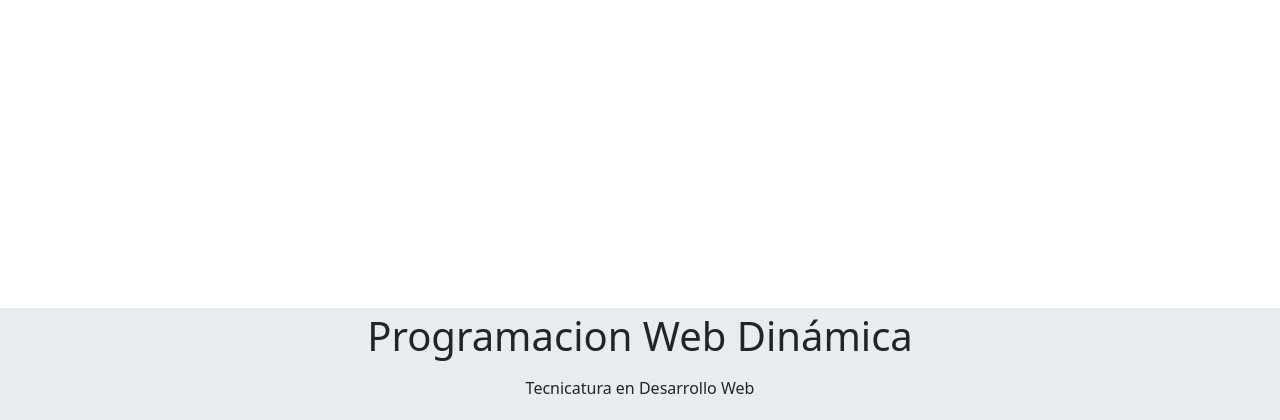
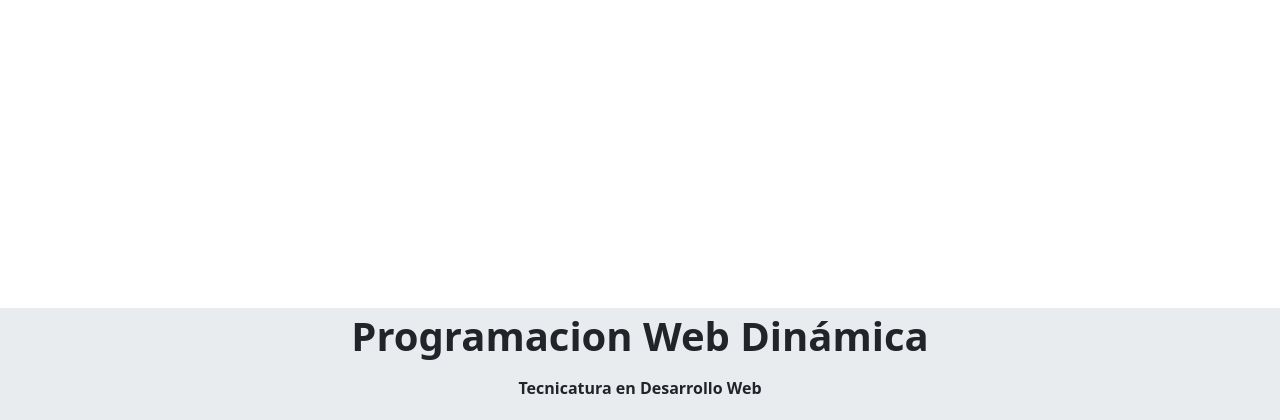
Before and after one commit to FedericoLores/practicos-PWD, a PHP site: page /practicos-PWD/vista/indicePrincipal.php in a window 1280 px wide. Shown: the part 380-800 px from the top of the page. Run offline with PHP 8.4, Linux system fonts and the light colour scheme.

Commit message:
detalle footer

```diff
--- a/vista/estructura/footer.php
+++ b/vista/estructura/footer.php
@@ -1,7 +1,7 @@
             <footer class="bg-body-secondary py-1 mt-auto">
                 <div class="container text-center">
-                    <p class="display-6">Programacion Web Dinámica</p>
-                    <p>Tecnicatura en Desarrollo Web</p>
+                    <p class="display-6 fw-semibold">Programacion Web Dinámica</p>
+                    <p class="fw-semibold">Tecnicatura en Desarrollo Web</p>
                 </div>
             </footer>
     </body>
```
